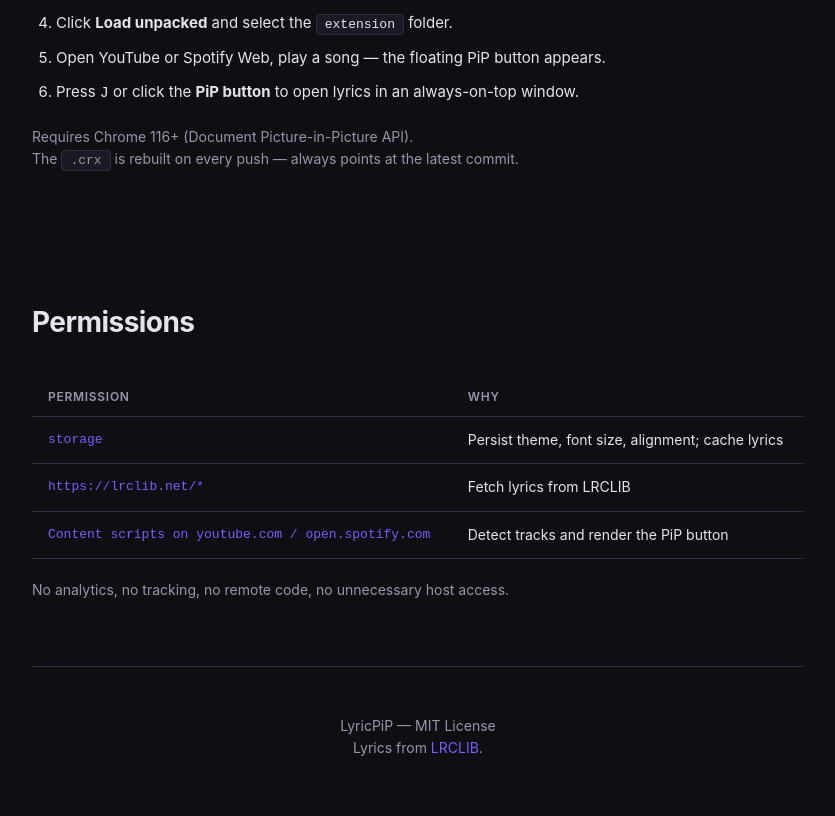
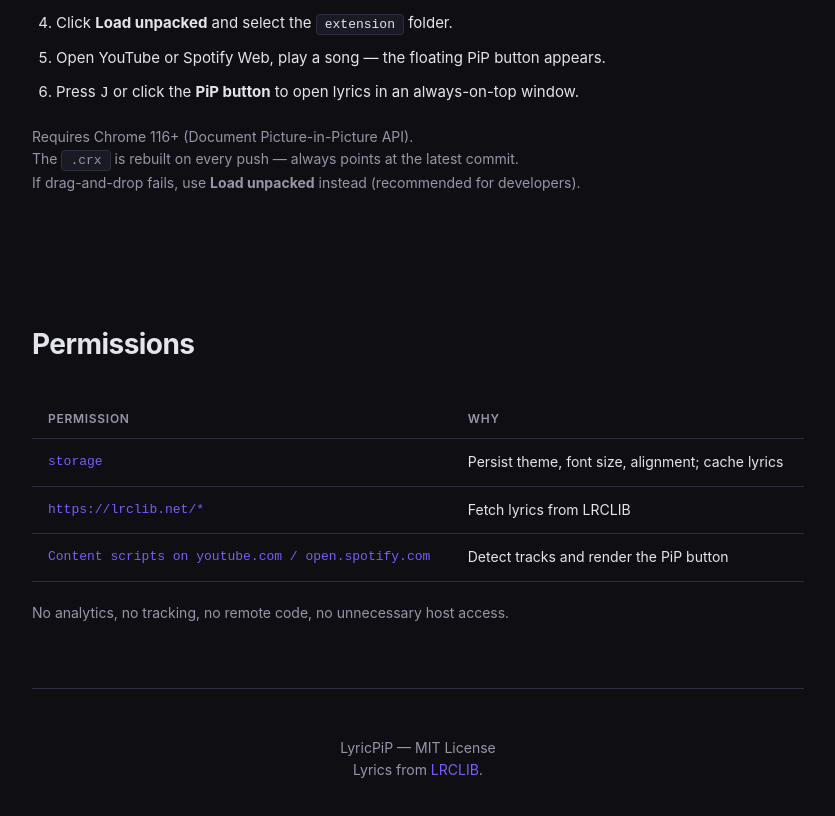
Before and after one commit to flixyudh/lyricpip, a React (Vite) app in the folder landing/: page / in a window 1280 px wide. Shown: the part 2380-3196 px from the top of the page, without its empty margins (222-1057 px from the left). Built offline with nearby package versions, Linux system fonts and the light colour scheme.

Commit message:
ci(deploy): improve CRX packaging and guidance
Use Chrome's packer in deployment, fall back to crx3, and document local and developer install guidance.

```diff
--- a/landing/src/App.tsx
+++ b/landing/src/App.tsx
@@ -107,7 +107,7 @@ export default function App() {
            <li>Open YouTube or Spotify Web, play a song — the floating PiP button appears.</li>
            <li>Press <kbd>J</kbd> or click the <strong>PiP button</strong> to open lyrics in an always-on-top window.</li>
         </ol>
-        <p className="note">Requires Chrome 116+ (Document Picture-in-Picture API).<br/>The <code>.crx</code> is rebuilt on every push — always points at the latest commit.</p>
+        <p className="note">Requires Chrome 116+ (Document Picture-in-Picture API).<br/>The <code>.crx</code> is rebuilt on every push — always points at the latest commit.<br/>If drag-and-drop fails, use <strong>Load unpacked</strong> instead (recommended for developers).</p>
       </section>
 
       <section className="section permissions">
```
Also changed, not shown: 2 other files (tests, documents, lock files or other folders).
